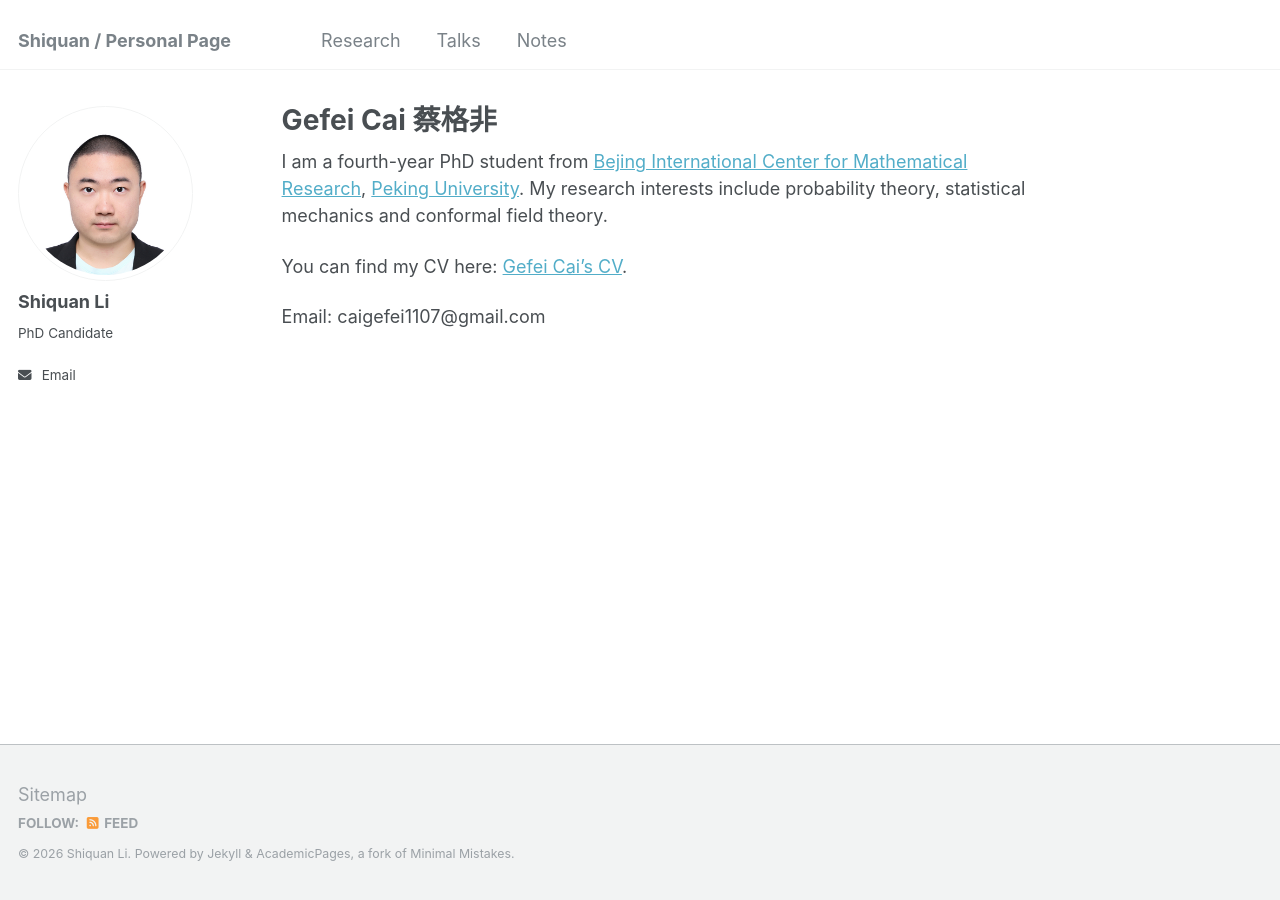
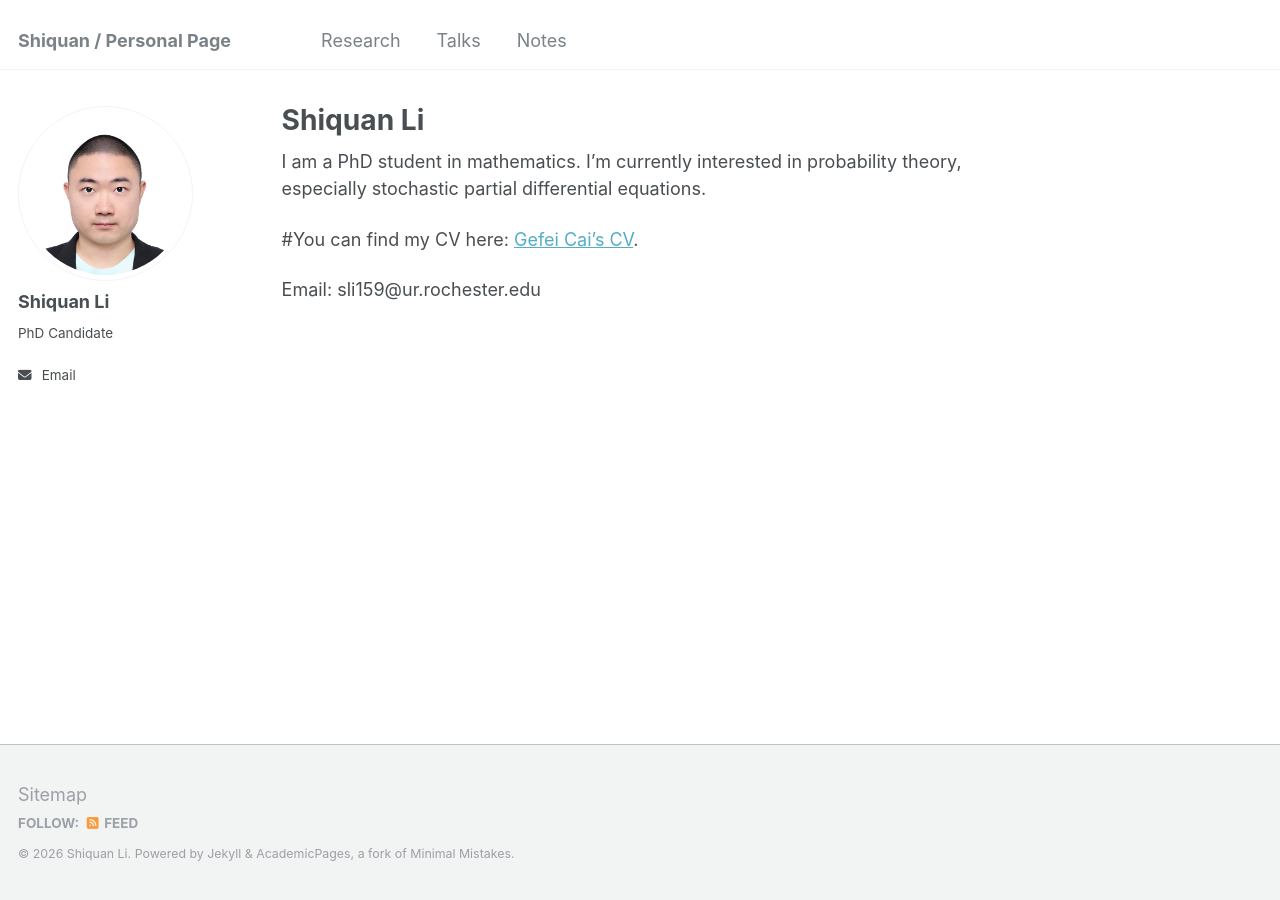
Before and after one commit to Shiquan-Li/Shiquan-Li.github.io, a Jekyll site: the page built from _pages/about.md, in a window 1280 px wide. Built offline with Jekyll 4.4.1, drawn with Linux system fonts in a browser that asks for light colours.

Commit message:
Update personal information on about page

```diff
--- a/_pages/about.md
+++ b/_pages/about.md
@@ -1,14 +1,14 @@
 ---
 permalink: /
-title: "Gefei Cai 蔡格非"
+title: "Shiquan Li"
 author_profile: true
 redirect_from:
   - /about/
   - /about.html
 ---
 
-I am a fourth-year PhD student from [Bejing International Center for Mathematical Research](https://bicmr.pku.edu.cn), [Peking University](https://english.pku.edu.cn). My research interests include probability theory, statistical mechanics and conformal field theory.
+I am a PhD student in mathematics. I'm currently interested in probability theory, especially stochastic partial differential equations.
 
-You can find my CV here: [Gefei Cai's CV](https://github.com/Gefei-Cai/gefei-cai.github.io/raw/master/assets/Gefei_Cai_CV.pdf).
+#You can find my CV here: [Gefei Cai's CV](https://github.com/Gefei-Cai/gefei-cai.github.io/raw/master/assets/Gefei_Cai_CV.pdf).
 
-Email: caigefei1107@gmail.com
+Email: sli159@ur.rochester.edu
```
